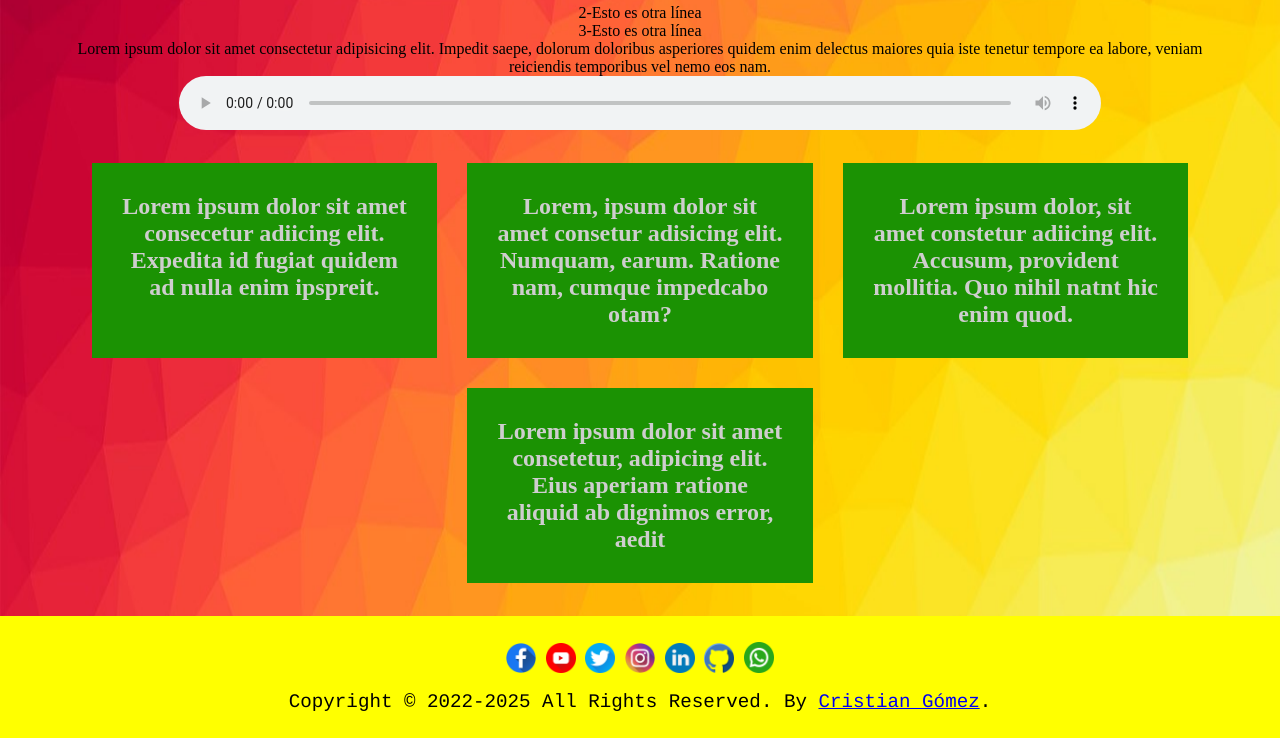
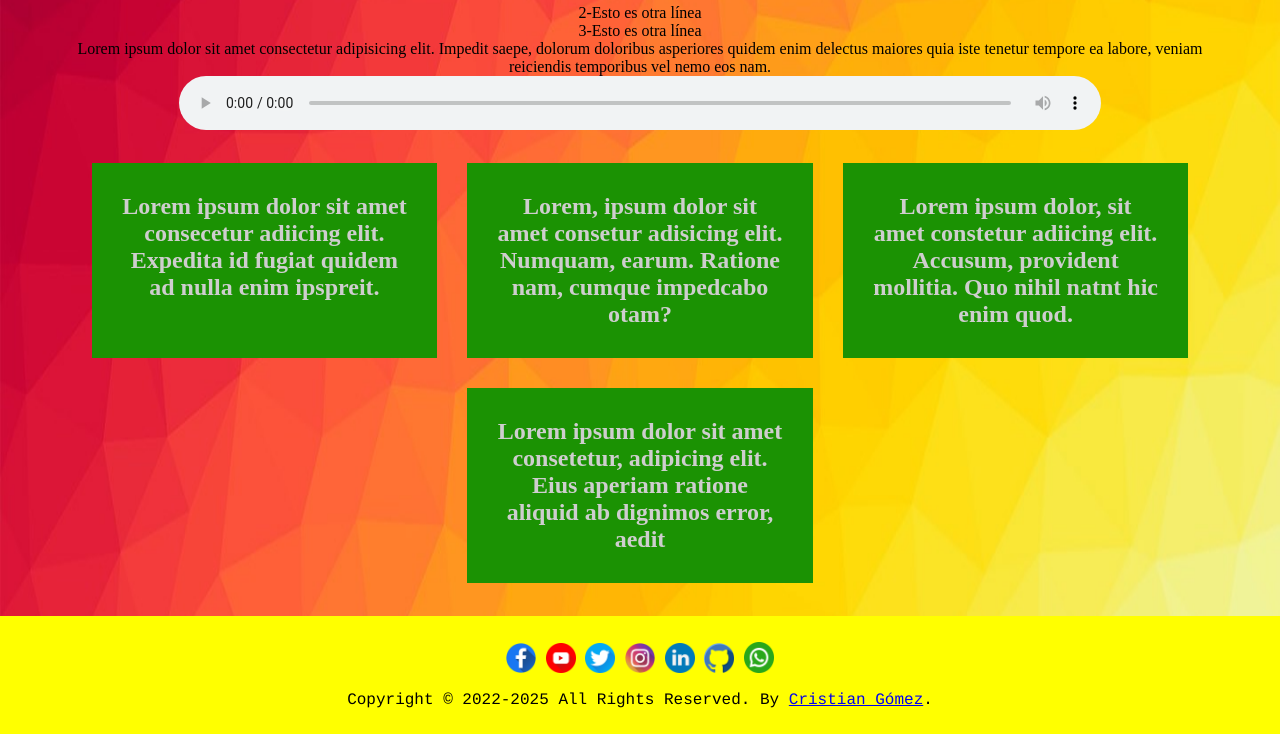
Before and after one commit to Chukin95/Chukin95, a plain HTML site: page index.html in a window 1280 px wide. Shown: the part 895-1633 px from the top of the page. Drawn offline with Linux system fonts and the light colour scheme; files whose address does not match are found by name.

Commit message:
Update style.css

```diff
--- a/css/style.css
+++ b/css/style.css
@@ -132,7 +132,6 @@ footer {
     font-family: Courier;
 }
 #idcopyright {
-    font-size: 1.2rem;
     padding: 1vw 0 0 0;
 }
 table {
```
